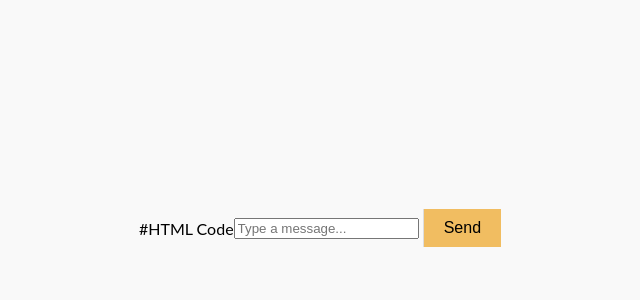
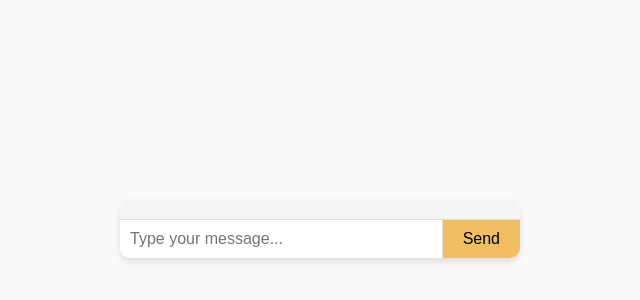
Before and after one commit to sscherba/pros-cons-site, a website: page frontend/index.html in a window 1280 px wide. Shown: the part 172-472 px from the top of the page, without its empty margins (320-960 px from the left). Drawn offline with Linux system fonts and the light colour scheme.

Commit message:
Update index.html

```diff
--- a/frontend/index.html
+++ b/frontend/index.html
@@ -1,4 +1,3 @@
-#HTML Code
 <!DOCTYPE html>
 <html lang="en">
 <head>
@@ -8,14 +7,15 @@
     <link rel="stylesheet" href="styles.css">
 </head>
 <body>
-    <div id="chat-container">
-        <div id="chat-box">
-            <!-- Chat bubbles will be added here dynamically -->
+    <div id="chatbot-container">
+        <div id="chat-window">
+            <div id="chat-messages"></div>
         </div>
-        <input type="text" id="userMessage" placeholder="Type a message..." />
-        <button onclick="sendMessage()">Send</button>
+        <form id="chat-form">
+            <input type="text" id="user-input" placeholder="Type your message..." autocomplete="off">
+            <button type="submit">Send</button>
+        </form>
     </div>
-
-    <script src="script.js"></script>
+    <script src="chatbot.js"></script>
 </body>
 </html>
```
